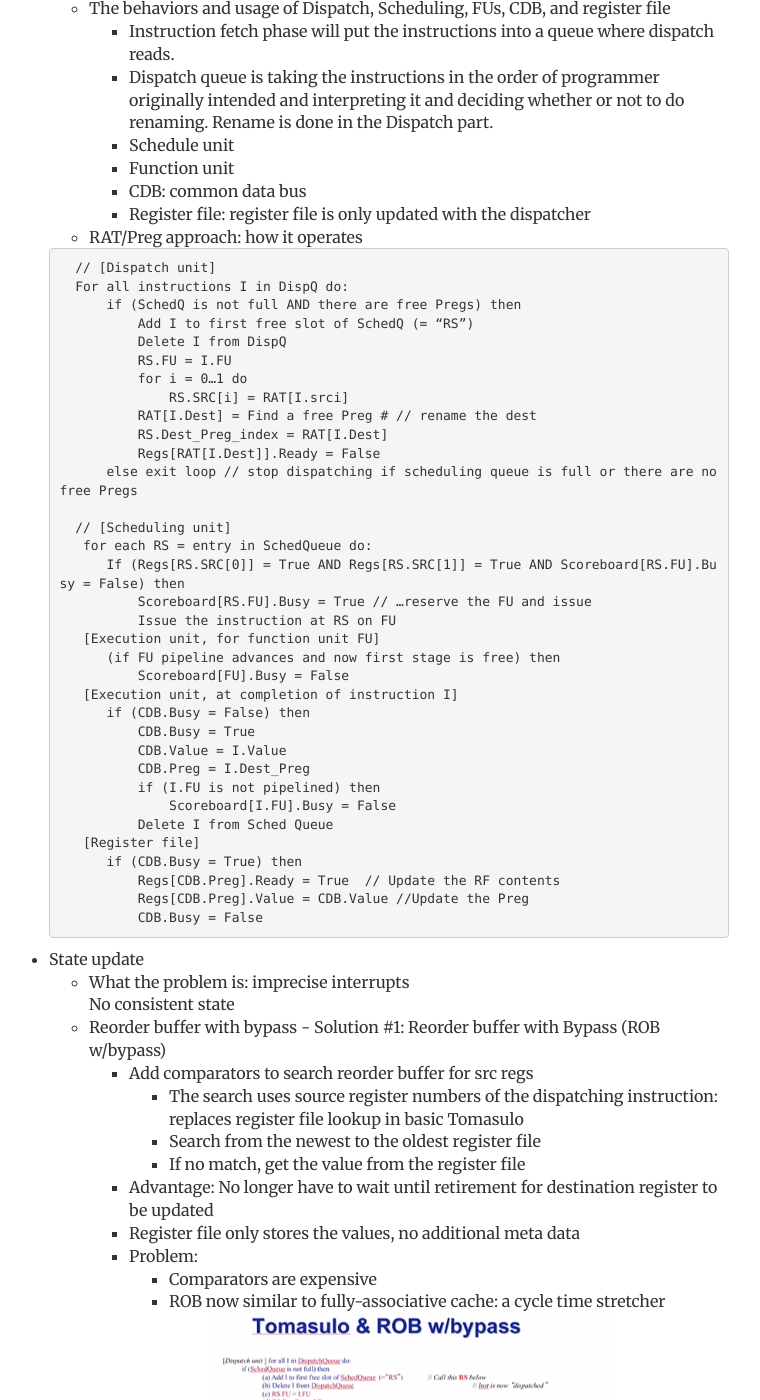
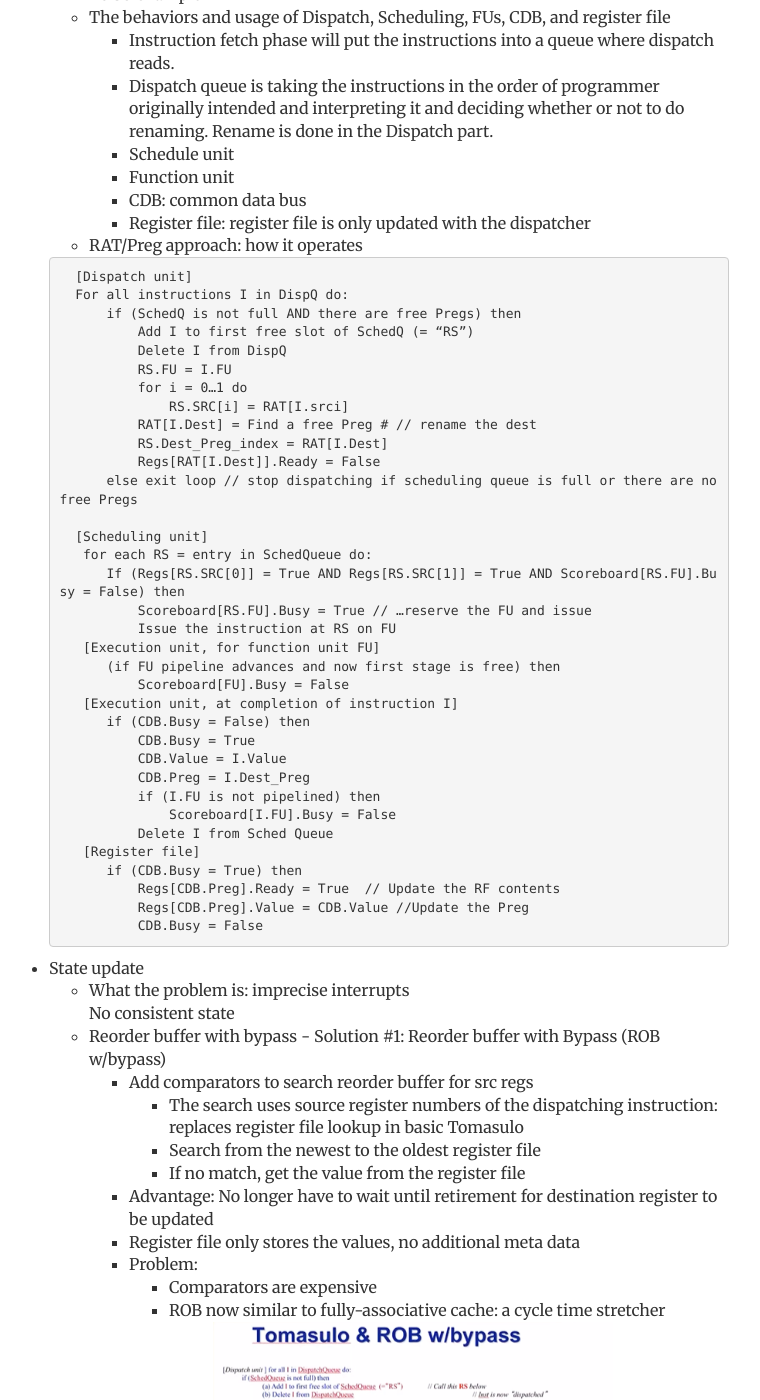
Before and after one commit to Zoe353/Zoe353.github.io, a Jekyll site: the page built from _posts/2021-04-04-PipeliningANDInstLevelParallelism.md, in a window 1280 px wide and 1400 px high, scrolled down 8278 px. Shown: the whole window, without its empty margins (271-1031 px from the left). Built offline with Jekyll 4.4.1, drawn with Linux system fonts in a browser that asks for light colours; some of the changed text lies outside the part shown.

````diff
--- a/_posts/2021-04-04-PipeliningANDInstLevelParallelism.md
+++ b/_posts/2021-04-04-PipeliningANDInstLevelParallelism.md
@@ -4,7 +4,7 @@
 markdown: kramdown
 date: 2021-04-04
 ---
-##### Pipelining (N4)
+#### Pipelining (N4)
 a)	Example Pipeline: what IF, ID, EX, MEM, WB do
 Instruction fetch (IF)
 Instruction Decode (ID)
@@ -113,7 +113,7 @@
         <img  class="img-content" alt="Zhimin Sun" width="400"  src="/assets/img/Perceptron2.png">
         <img  class="img-content" alt="Zhimin Sun" width="400"  src="/assets/img/PerceptronExample.png">
 
-##### Instruction-Level Parallelism (N5)
+#### Instruction-Level Parallelism (N5)
 a)	Limitations of pipelining – going beyond CPI = 1
 If we could design the pipeline really well, we could have low CT and CPI is approximately 1 (CPU Time=IC ×CPI×CT).
 However, can we achieve that CPI less than 1?
@@ -221,7 +221,7 @@
     * RAT/Preg approach: how it operates
 
     ```
-    // [Dispatch unit]
+    [Dispatch unit]
     For all instructions I in DispQ do:
 	    if (SchedQ is not full AND there are free Pregs) then
             Add I to first free slot of SchedQ (= “RS”)
@@ -234,7 +234,7 @@
             Regs[RAT[I.Dest]].Ready = False
 		else exit loop // stop dispatching if scheduling queue is full or there are no free Pregs
 
-	// [Scheduling unit]
+	[Scheduling unit]
      for each RS = entry in SchedQueue do:
         If (Regs[RS.SRC[0]] = True AND Regs[RS.SRC[1]] = True AND Scoreboard[RS.FU].Busy = False) then
             Scoreboard[RS.FU].Busy = True // …reserve the FU and issue
````
Also changed, not shown: other parts of _posts/2021-04-04-PipeliningANDInstLevelParallelism.md (+6 -6 lines).
